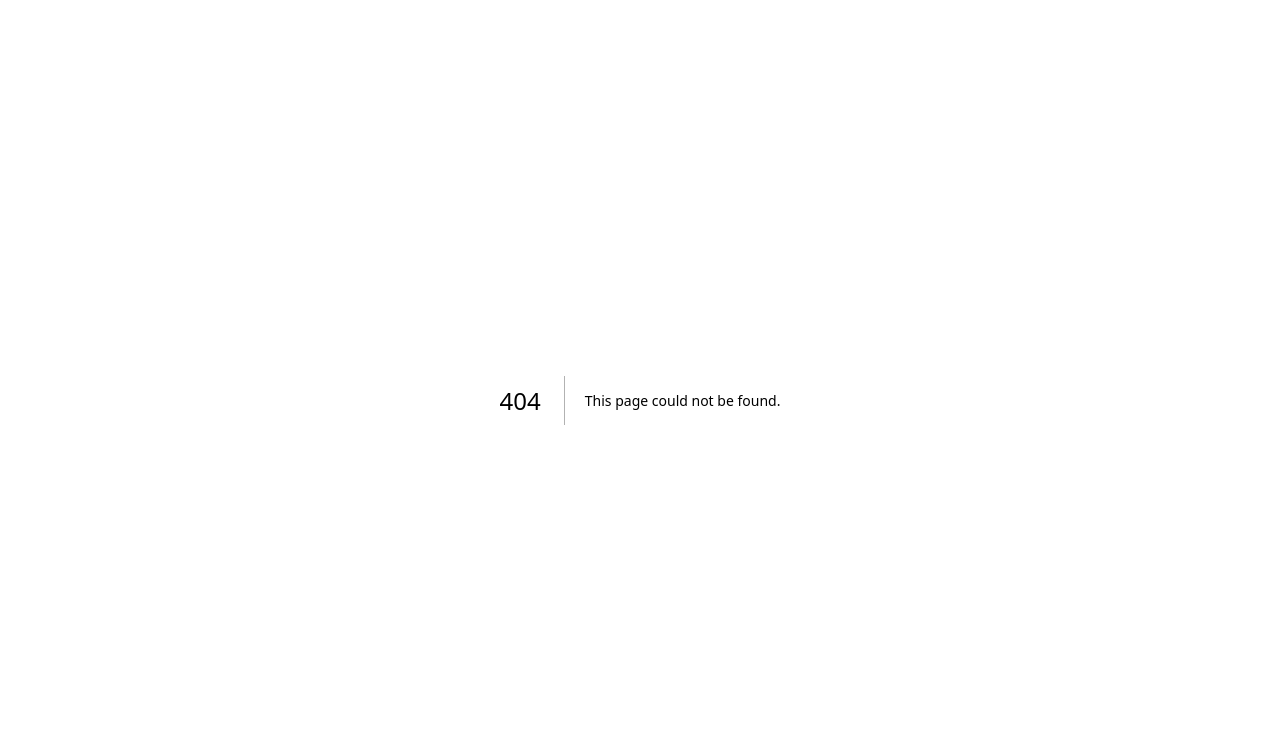
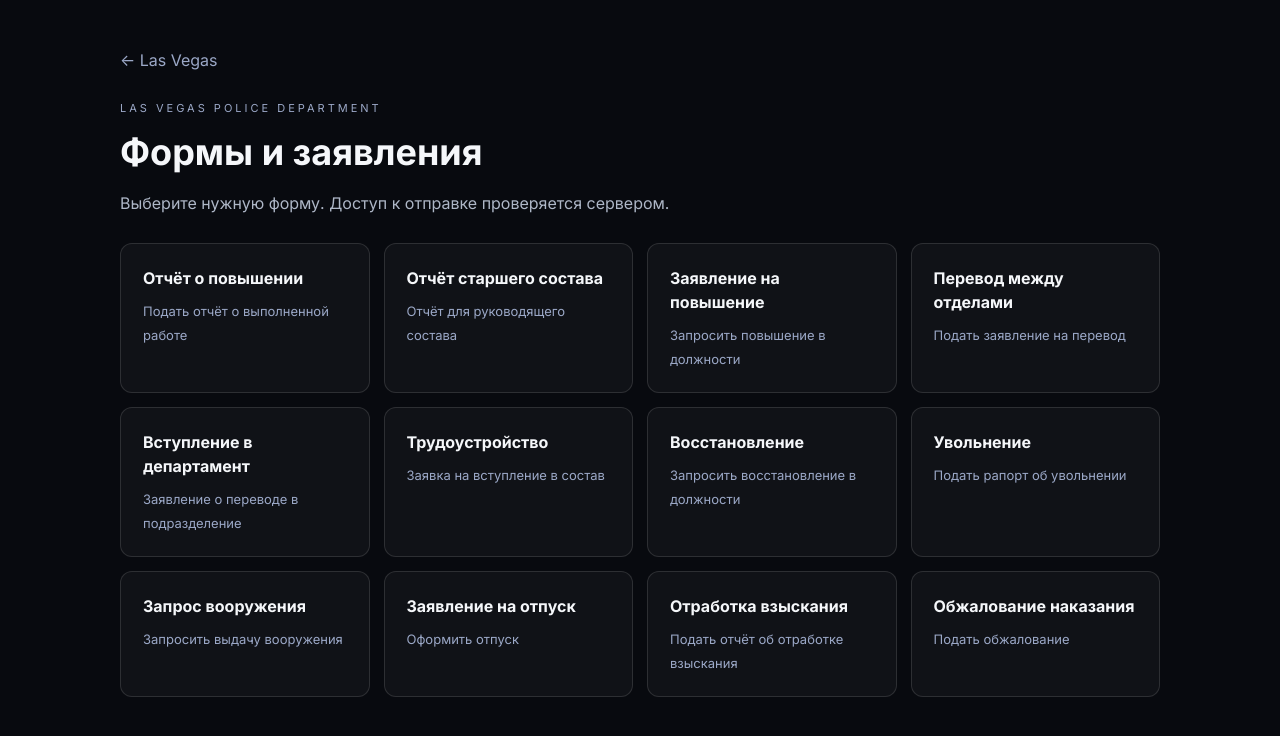
Before and after one commit to kofflay/majestic-web, a Next.js app: page /las-vegas/forms in a window 1280 px wide. Before the commit this address had no page. Shown: the top 736 px of the page. Built offline with nearby package versions, Linux system fonts and the light colour scheme.

Commit message:
Add Las Vegas forms directory

```diff
--- /dev/null
+++ b/pages/las-vegas/forms/index.js
@@ -0,0 +1,37 @@
+import Link from 'next/link';
+
+const forms = [
+  ['report', 'Отчёт о повышении', 'Подать отчёт о выполненной работе'],
+  ['high-rank-report', 'Отчёт старшего состава', 'Отчёт для руководящего состава'],
+  ['promotion', 'Заявление на повышение', 'Запросить повышение в должности'],
+  ['transfer', 'Перевод между отделами', 'Подать заявление на перевод'],
+  ['transfer-to-lspd', 'Вступление в департамент', 'Заявление о переводе в подразделение'],
+  ['hiring', 'Трудоустройство', 'Заявка на вступление в состав'],
+  ['reinstatement', 'Восстановление', 'Запросить восстановление в должности'],
+  ['resignation', 'Увольнение', 'Подать рапорт об увольнении'],
+  ['weapon-request', 'Запрос вооружения', 'Запросить выдачу вооружения'],
+  ['leave', 'Заявление на отпуск', 'Оформить отпуск'],
+  ['recovery', 'Отработка взыскания', 'Подать отчёт об отработке взыскания'],
+  ['appeal', 'Обжалование наказания', 'Подать обжалование'],
+];
+
+export default function LasVegasForms() {
+  return (
+    <main style={{ minHeight: '100vh', padding: '48px 20px', background: '#080a0f', color: '#f5f7fa' }}>
+      <div style={{ maxWidth: 1040, margin: '0 auto' }}>
+        <Link href="/las-vegas/start" style={{ color: '#9ba8c7', textDecoration: 'none' }}>← Las Vegas</Link>
+        <p style={{ margin: '28px 0 8px', color: '#9ba8c7', letterSpacing: 3, fontSize: 11 }}>LAS VEGAS POLICE DEPARTMENT</p>
+        <h1 style={{ margin: '0 0 12px', fontSize: 36 }}>Формы и заявления</h1>
+        <p style={{ color: '#aeb7c7', marginBottom: 28 }}>Выберите нужную форму. Доступ к отправке проверяется сервером.</p>
+        <div style={{ display: 'grid', gridTemplateColumns: 'repeat(auto-fit, minmax(240px, 1fr))', gap: 14 }}>
+          {forms.map(([slug, title, description]) => (
+            <Link key={slug} href={'/las-vegas/forms/' + slug} style={{ display: 'block', padding: 22, border: '1px solid rgba(255,255,255,.12)', borderRadius: 12, background: 'rgba(255,255,255,.035)', color: 'inherit', textDecoration: 'none' }}>
+              <strong style={{ display: 'block', marginBottom: 8 }}>{title}</strong>
+              <span style={{ color: '#9ba8c7', fontSize: 13 }}>{description}</span>
+            </Link>
+          ))}
+        </div>
+      </div>
+    </main>
+  );
+}
```
